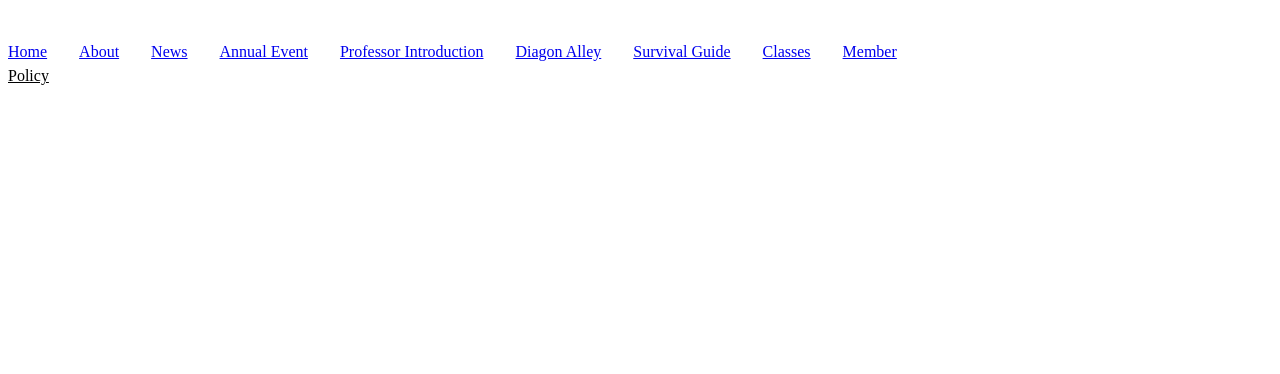
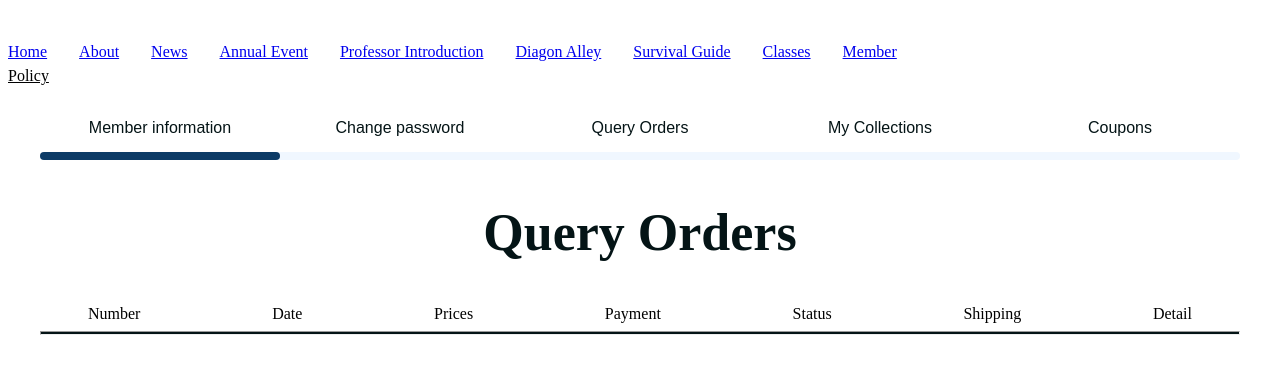
Before and after one commit to ChenRepeat/Formosoul, a Vue app: page /policy in a window 1280 px wide. Shown: the top 374 px of the page. Built offline with nearby package versions, Linux system fonts and the light colour scheme.

Commit message:
policy頁面

```diff
--- /dev/null
+++ b/src/components/MemberOrders.vue
@@ -0,0 +1,50 @@
+<template>
+    <div class="member-orders">
+        <h2>Query Orders</h2>
+    </div>
+    <div class="orders">
+        <div class="title-orders">
+            <span>Number</span>
+            <span>Date</span>
+            <span>Prices</span>
+            <span>Payment</span>
+            <span>Status</span>
+            <span>Shipping</span>
+            <span>Detail</span>
+        </div>
+        <hr class="title-orders-line">
+
+    </div>
+</template>
+
+<script setup>
+
+</script>
+
+<style scoped>
+    .member-orders{
+        margin: 0 auto;
+        width: 1200px;
+    }
+    h2{
+        display: flex;
+        font-size: 52px;
+        align-items: center;
+        color: #041416;
+        justify-content: center;
+    }
+    .orders{
+        margin: 0 auto;
+        width: 1200px;
+    }
+    .title-orders{
+        width: calc(100% - 96px);
+        display: flex;
+        justify-content: space-between;
+        margin: 0 auto;
+    }
+    .title-orders-line{
+        height: 2px;
+        background-color: #041416;
+    }
+</style>
--- /dev/null
+++ b/src/components/MemberPagebutton.vue
@@ -0,0 +1,32 @@
+<template>
+    <div class="member-page-button">
+        <!-- <router-link to="/">Home</router-link> -->
+            <button class="page-button">Member information</button>
+            <button class="page-button">Change password</button>
+            <button class="page-button">Query Orders</button>
+            <button class="page-button">My Collections</button>
+            <button class="page-button">Coupons</button>
+    </div>
+</template>
+
+<script setup>
+
+</script>
+
+<style scoped>
+    .member-page-button{
+        margin: 0 auto;
+        width: 1200px;
+        height: 48px;
+        /* background-color: #; */
+    }
+    .page-button{
+        width: 240px;
+        height: 48px;
+        border: 0;
+        background-color: transparent;
+        color: #041416;
+        cursor: pointer;
+        font-size: 16px;
+    }
+</style>
--- /dev/null
+++ b/src/components/Pagelinebar.vue
@@ -0,0 +1,28 @@
+<template>
+    <div class="page-line-bar">
+        <div  class="line-bar">
+        </div>
+    </div>
+</template>
+
+<script setup>
+
+</script>
+
+<style scoped>
+    .page-line-bar{
+        margin: 0 auto;
+        width: 1200px;
+        height: 8px;
+        border: 0;
+        border-radius: 999px;
+        background-color: #f0f7ff;
+    }
+    .line-bar{
+        width: 240px;
+        height: 8px;
+        border: 0;
+        border-radius: 999px;
+        background-color: #0D3B66;
+    }
+</style>
--- a/src/views/Policy.vue
+++ b/src/views/Policy.vue
@@ -1,5 +1,14 @@
+<script setup lang="ts">
+import MemberOrders from '@/components/memberOrders.vue';
+import MemberPagebutton from '@/components/memberPagebutton.vue';
+import Pagelinebar from '@/components/Pagelinebar.vue';
+
+</script>
+
 <template>
-
+  <MemberPagebutton />
+  <Pagelinebar />
+  <MemberOrders />
 </template>
 
 <style>
```
